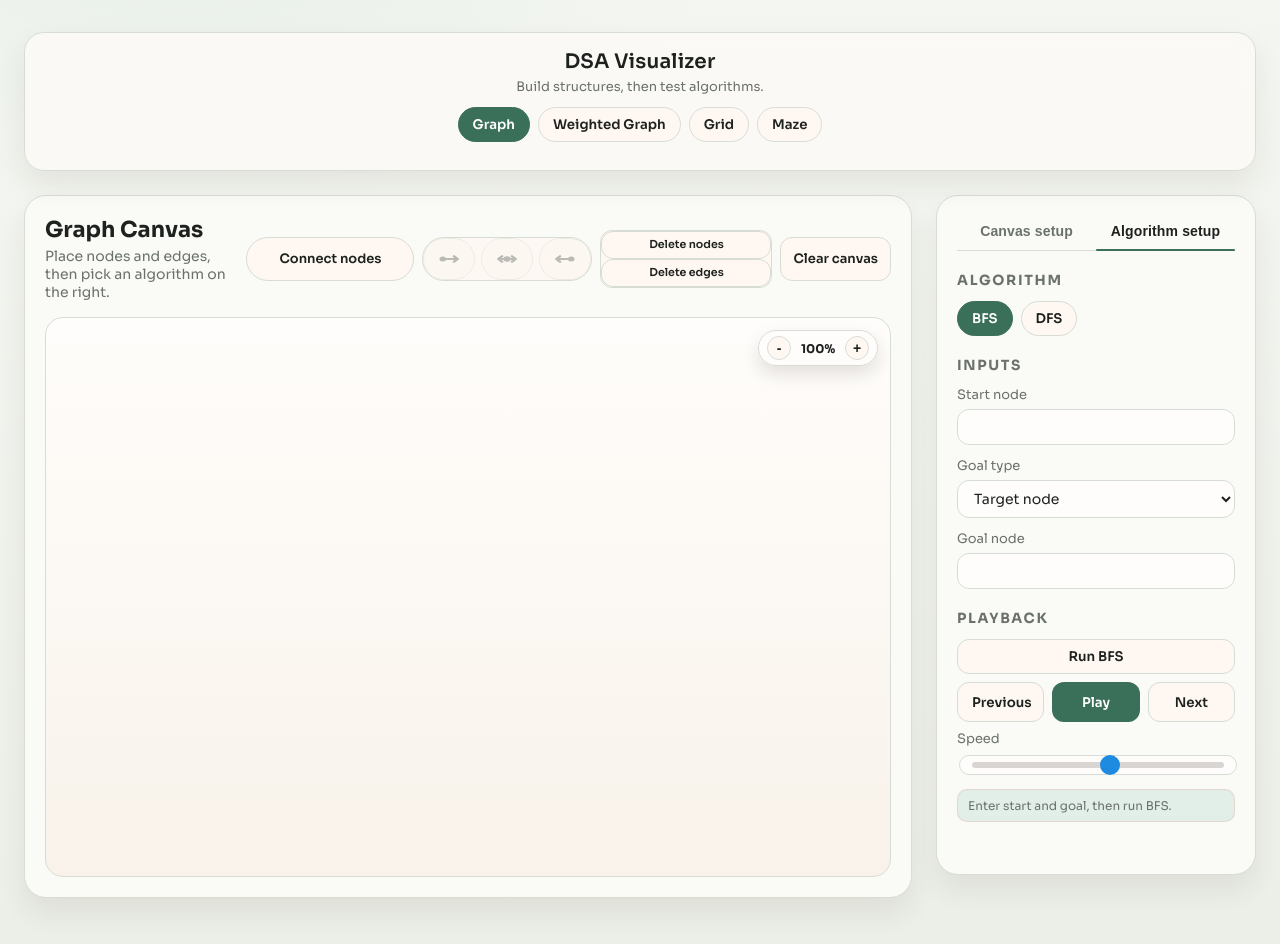
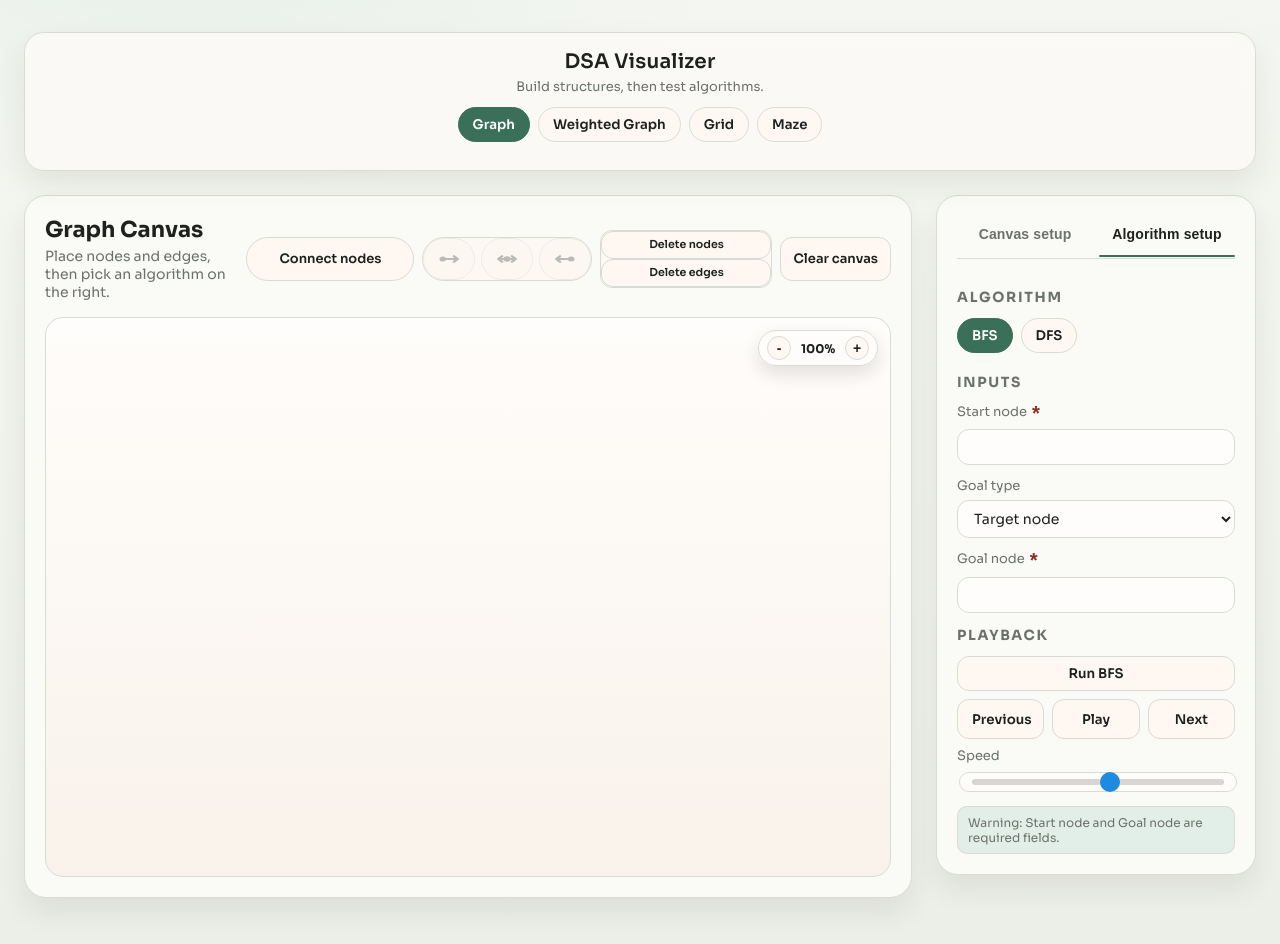
Before and after one commit to Gegaong/dsa-visualizer, a React (Vite) app: page / in a window 1280 px wide. Both pictures are taken after a click on the button "Algorithm setup". Shown: the top 944 px of the page. Built offline with nearby package versions, Linux system fonts and the light colour scheme.

Commit message:
finalized the sidebars fully by adding proper indicators for required fields and managing the sizes

```diff
--- a/src/App.css
+++ b/src/App.css
@@ -367,10 +367,10 @@
 	background: var(--panel);
 	border: 1px solid var(--border);
 	border-radius: 22px;
-	padding: 20px;
+	padding: 16px 20px 20px;
 	display: flex;
 	flex-direction: column;
-	gap: 20px;
+	gap: 17px;
 	max-height: 680px;
 	overflow: auto;
 	box-shadow: 0 16px 28px rgba(46, 32, 23, 0.08);
@@ -386,19 +386,30 @@
 	overflow: hidden;
 }
 
+/* Fills space below tabs; same inset under the tab bar on canvas and algorithm. */
+.sidebar-page-body {
+	flex: 1;
+	min-height: 0;
+	display: flex;
+	flex-direction: column;
+	gap: 20px;
+	padding-top: 12px;
+}
+
 .sidebar-page-switch {
 	display: grid;
 	grid-template-columns: repeat(2, minmax(0, 1fr));
-	gap: 0;
-	padding: 0 0 2px;
+	gap: 6px;
+	margin-top: 4px;
+	padding: 0 0 4px;
 	border-bottom: 1px solid var(--border);
 }
 
 .sidebar-page-tab {
 	position: relative;
-	height: 32px;
+	height: 38px;
 	width: 100%;
-	padding: 0 8px;
+	padding: 0 10px;
 	border: none;
 	background: transparent;
 	color: var(--muted);
@@ -476,6 +487,17 @@
 	gap: 6px;
 	font-size: 13px;
 	color: var(--muted);
+}
+
+.required-indicator {
+	display: inline-block;
+	margin-left: 2px;
+	font-weight: 700;
+	font-size: 1.5625em;
+	line-height: 1;
+	vertical-align: text-top;
+	color: #8f2c22;
+	font-family: Arial, Helvetica, sans-serif;
 }
 
 .field input,
--- a/src/App.tsx
+++ b/src/App.tsx
@@ -1191,7 +1191,20 @@ function App() {
   const isBfsPlaybackComplete =
     bfsResult !== null && bfsStepIndex >= bfsResult.steps.length - 1 && !isBfsPlaying
   let sidebarBfsStatusText = bfsStatusText
-  if (hasEmptyNodes) {
+  const startNodeMissing = startNodeLabel.trim() === ''
+  const goalNodeMissing = goalType === 'target-node' && goalNodeLabel.trim() === ''
+  const goalValueMissing = goalType === 'target-value' && parseNumberInput(goalValueInput) === null
+  if (startNodeMissing && goalNodeMissing) {
+    sidebarBfsStatusText = 'Warning: Start node and Goal node are required fields.'
+  } else if (startNodeMissing && goalValueMissing) {
+    sidebarBfsStatusText = 'Warning: Start node and Goal value are required fields.'
+  } else if (startNodeMissing) {
+    sidebarBfsStatusText = 'Warning: Start node is a required field.'
+  } else if (goalNodeMissing) {
+    sidebarBfsStatusText = 'Warning: Goal node is a required field.'
+  } else if (goalValueMissing) {
+    sidebarBfsStatusText = 'Warning: Goal value is a required field.'
+  } else if (hasEmptyNodes) {
     sidebarBfsStatusText = 'Warning: fill or nullify all empty nodes before running BFS.'
   }
 
--- a/src/components/Sidebar.tsx
+++ b/src/components/Sidebar.tsx
@@ -108,7 +108,7 @@ export const Sidebar = ({
       </div>
 
       {activePage === 'canvas' && (
-        <>
+        <div className="sidebar-page-body">
           <div className="sidebar-section">
             <h3>Node values</h3>
             <label className="field">
@@ -177,11 +177,11 @@ export const Sidebar = ({
               </button>
             ))}
           </div>
-        </>
+        </div>
       )}
 
       {activePage === 'algorithm' && (
-        <>
+        <div className="sidebar-page-body">
           <div className="sidebar-section">
             <h3>Algorithm</h3>
             <div className="pill-group">
@@ -197,7 +197,9 @@ export const Sidebar = ({
           <div className="sidebar-section algorithm-inputs-section">
             <h3>Inputs</h3>
             <label className="field">
-              <span>Start node</span>
+              <span>
+                Start node <span className="required-indicator" aria-hidden="true">*</span>
+              </span>
               <input
                 type="text"
                 value={startNodeLabel}
@@ -220,7 +222,9 @@ export const Sidebar = ({
             </label>
             {goalType === 'target-node' && (
               <label className="field">
-                <span>Goal node</span>
+                <span>
+                  Goal node <span className="required-indicator" aria-hidden="true">*</span>
+                </span>
                 <input
                   type="text"
                   value={goalNodeLabel}
@@ -231,7 +235,9 @@ export const Sidebar = ({
             )}
             {goalType === 'target-value' && (
               <label className="field">
-                <span>Goal value</span>
+                <span>
+                  Goal value <span className="required-indicator" aria-hidden="true">*</span>
+                </span>
                 <input
                   type="text"
                   inputMode="numeric"
@@ -267,7 +273,7 @@ export const Sidebar = ({
                   Previous
                 </button>
                 <button
-                  className="btn btn-primary playback-control-btn"
+                  className={`btn playback-control-btn ${isBfsPlaying ? 'btn-active' : ''}`}
                   type="button"
                   onClick={isBfsPlaying ? onPauseBfs : onPlayBfs}
                   disabled={!canTogglePlay}
@@ -299,7 +305,7 @@ export const Sidebar = ({
             </div>
             <p className="hint">{bfsStatusText}</p>
           </div>
-        </>
+        </div>
       )}
     </aside>
   )
```
